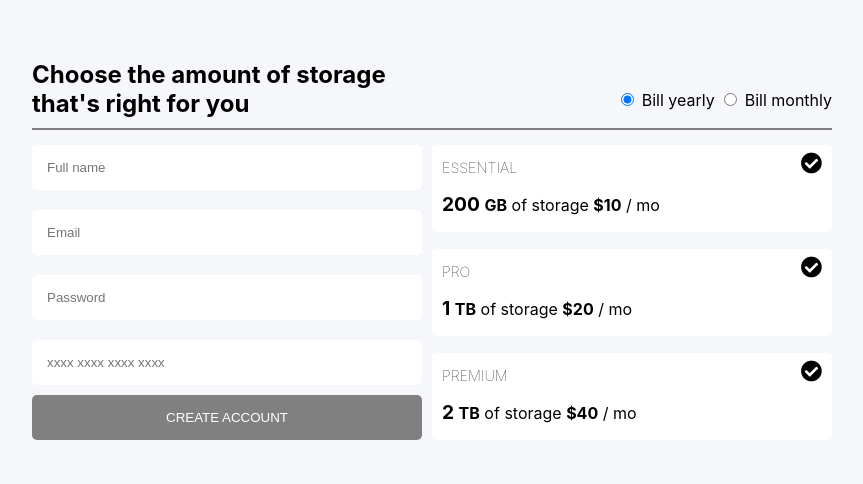
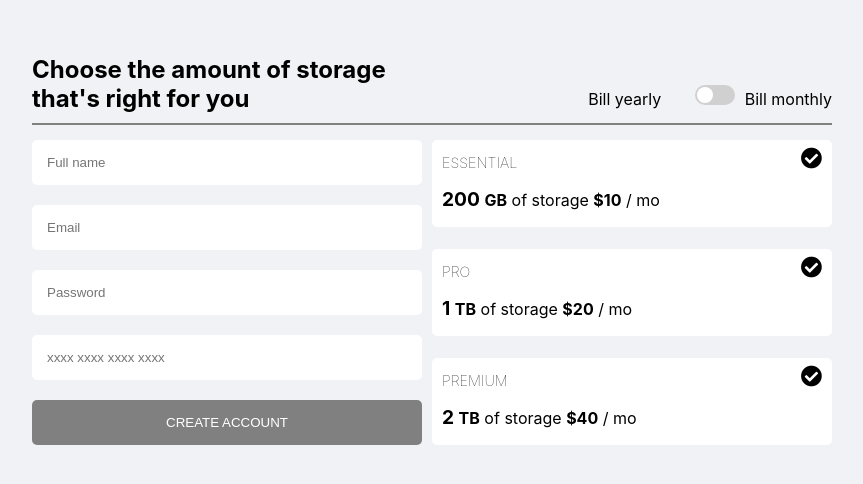
Before and after one commit to zneib/refactoring_ui_components, a website: page account_creation/account_creation.html in a window 1280 px wide. Shown: the part 150-634 px from the top of the page, without its empty margins (208-1071 px from the left). Drawn offline with Linux system fonts and the light colour scheme.

Commit message:
Adding a checkbox toggle

```diff
--- a/account_creation/account_creation.css
+++ b/account_creation/account_creation.css
@@ -9,7 +9,7 @@ body {
   flex-direction: column;
   align-items: center;
   justify-content: center;
-  background-color: rgb(245, 247, 250);
+  background-color: #f0f2f5;
   font-family: -apple-system, BlinkMacSystemFont, "Segoe UI", Roboto, Oxygen-Sans, Ubuntu, Cantarell, "Helvetica Neue", sans-serif;
 }
 
@@ -36,6 +36,65 @@ h2 {
   width: 50%;
   text-align: right;
   padding-top: 30px;
+}
+
+.toggle {
+  visibility: hidden;
+}
+
+.toggle:checked + .label {
+  background-color: #505050;
+}
+
+.label {
+  position: relative;
+  background-color: #d0d0d0;
+  border-radius: 50px;
+  cursor: pointer;
+  display: inline-block;
+  margin: 0 5px 0;
+  width: 40px;
+  height: 20px;
+}
+
+.ball {
+  background: #fff;
+  height: 16px;
+  width: 16px;
+  border-radius: 50%;
+  position: absolute;
+  top: 2px;
+  left: 2px;
+  align-items: center;
+  justify-content: center;
+  animation: slideOff 0.3s linear forwards;
+}
+
+.toggle:checked + .label .ball {
+  animation: slideOn 0.3s linear forwards;
+}
+
+@keyframes slideOn {
+  0% {
+    transform: translateX(0)
+  }
+  50% {
+    transform: translateX(10px)
+  }
+  100% {
+    transform: translateX(20px)
+  }
+}
+@keyframes slideOff {
+  0% {
+    transform: translateX(20px)
+  }
+  50% {
+    transform: translateX(10px)
+  }
+  100% {
+    transform: translateX(0)
+  }
 }
 
 main {
@@ -75,6 +134,7 @@ button[type="submit"] {
   text-transform: uppercase;
   width: 100%;
   cursor: pointer;
+  margin-top: 10px;
 }
 
 .package-card {
--- a/account_creation/account_creation.html
+++ b/account_creation/account_creation.html
@@ -12,9 +12,21 @@
   <header>
     <h2>Choose the amount of storage that's right for you</h2>
     <div class="billing-options">
-      <input type="radio" name="billing" id="yearly" checked> Bill yearly
-      <input type="radio" name="billing" id="montly"> Bill monthly
+      <span>Bill yearly</span>
+      <input type="checkbox" id="billing" class="toggle">
+      <label for="billing" class="label">
+        <div class="ball"></div>
+      </label>
+      <span>Bill monthly</span>
     </div>
+    <!-- <div class="billing-options">
+      <input type="checkbox" name="billing" id="yearly" checked>
+      <label for="yearly" class="label">
+        Bill yearly
+      </label>
+      <input type="checkbox" name="billing" id="monthly">
+      <label for="monthly">Bill monthly</label>
+    </div> -->
   </header>
   <div class="divider"></div>
   <main>
```
